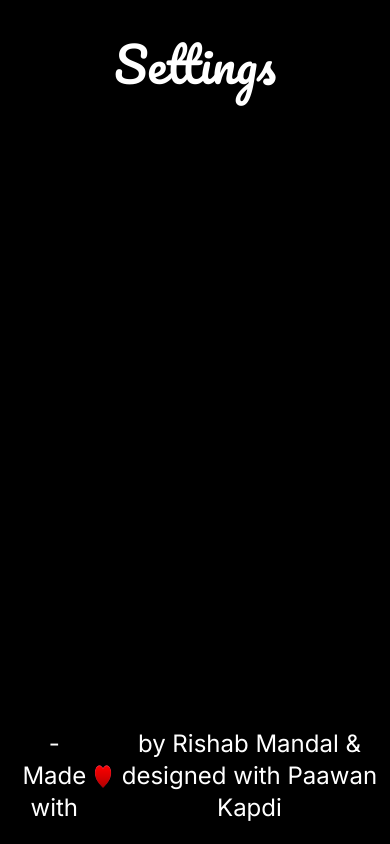
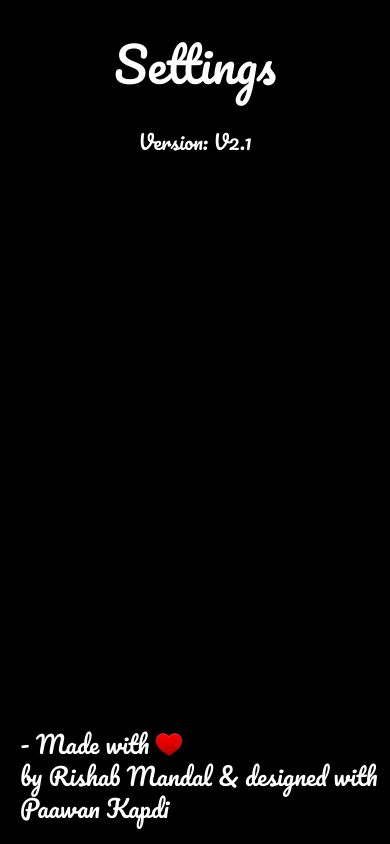
Before and after one commit to RishabMandal/Billa-Notebook--Next-JS, a Next.js app: page /components/Settings in a window 390 px wide. Built offline with nearby package versions, Linux system fonts and the light colour scheme.

Commit message:
Phone view size changes

```diff
--- a/app/components/LandingPage/page.tsx
+++ b/app/components/LandingPage/page.tsx
@@ -229,7 +229,6 @@ const LandingPage = () => {
             onClick={() => {
               navigator.vibrate(150);
               navigator.clipboard.writeText(inputRef.current.value);
-              // alert("Clipboard has been updated");
               setOpen(true);
             }}
           >
@@ -265,7 +264,7 @@ const LandingPage = () => {
                       setFontsize("text-lg");
                     }}
                     stroke="currentColor"
-                    className="w-12 h-12 hover:scale-75 transition ease-in"
+                    className="w-9 h-9 hover:scale-75 transition ease-in"
                   >
                     <path
                       strokeLinecap="round"
@@ -286,7 +285,7 @@ const LandingPage = () => {
                       setFontsize("text-4xl");
                     }}
                     stroke="currentColor"
-                    className="w-12 h-12 hover:scale-125 ml-5 cursor-pointer transition ease-in"
+                    className="w-9 h-9 hover:scale-125 ml-5 cursor-pointer transition ease-in"
                   >
                     <path
                       strokeLinecap="round"
@@ -305,7 +304,7 @@ const LandingPage = () => {
                 <Link href="/components/FilesUpload">
                   {/* <Link href="/components/FilesUpload">View uploaded files</Link> */}
                   <TbFileSearch
-                    size={40}
+                    size={30}
                     style={{ marginLeft: "auto", marginRight: "auto" }}
                   />
                   {/* {expanded && (
@@ -319,7 +318,7 @@ const LandingPage = () => {
                 <Link href="/components/ImageUpload">
                   {/* <Link href="/components/ImageUpload">View uploaded images</Link> */}
                   <MdImageSearch
-                    size={40}
+                    size={30}
                     style={{ marginLeft: "auto", marginRight: "auto" }}
                   />
                 </Link>
@@ -333,7 +332,7 @@ const LandingPage = () => {
               >
                 {/* Upload this note */}
                 <BsUpload
-                  size={40}
+                  size={30}
                   style={{ marginLeft: "auto", marginRight: "auto" }}
                 />
               </div>
@@ -347,7 +346,7 @@ const LandingPage = () => {
                 }}
               >
                 <MdOutlineContentCopy
-                  size={40}
+                  size={30}
                   style={{ marginLeft: "auto", marginRight: "auto" }}
                 />
               </div>
@@ -356,7 +355,7 @@ const LandingPage = () => {
           <Alert open={open} setOpen={setOpen} title="Copied to Clipboard!" />
           <div className="mt-5 flex flex-row items-center">
             <div onClick={() => setOpenNavbar(!openNavbar)}>
-              <CgMoreO size={40} />
+              <CgMoreO size={30} />
             </div>
             {openNavbar && (
               <motion.div
@@ -377,7 +376,7 @@ const LandingPage = () => {
                     viewBox="0 0 24 24"
                     strokeWidth={1.5}
                     stroke="currentColor"
-                    className="w-12 h-12 cursor-pointer hover:rotate-90 duration-200"
+                    className="w-9 h-9 cursor-pointer hover:rotate-90 duration-200"
                   >
                     <path
                       strokeLinecap="round"
--- a/app/components/Settings/page.tsx
+++ b/app/components/Settings/page.tsx
@@ -25,13 +25,20 @@ const Settings = () => {
         Settings
       </motion.div>
       <motion.div
+        initial={{ opacity: 0 }}
+        animate={{ opacity: 1 }}
+        transition={{ duration: 0.5, delay: 0.3 }}
+        className={`text-xl mb-10 font-semibold font-serif ${pacifico.className}`}
+      >
+        <div>Version: V2.1</div>
+      </motion.div>
+      <motion.div
         initial={{ opacity: 0, y: 50 }}
         animate={{ opacity: 1, y: 0 }}
         transition={{ duration: 0.5, delay: 0.4 }}
-        className="text-white flex flex-row items-center bg-transparent text-2xl w-fit h-fit fixed bottom-5 left-5 md:bottom-12 md:left-48"
+        className={`text-white hidden md:flex flex-row items-center bg-transparent text-2xl w-fit h-fit fixed md:bottom-12 md:left-48 ${pacifico.className}`}
       >
         - Made with
-        {/* <motion.img */}
         <motion.div
           initial={{ opacity: 0 }}
           animate={{ opacity: 1 }}
@@ -41,6 +48,26 @@ const Settings = () => {
         </motion.div>
         by Rishab Mandal & designed with Paawan Kapdi
       </motion.div>
+      <motion.div
+        initial={{ opacity: 0, y: 50 }}
+        animate={{ opacity: 1, y: 0 }}
+        transition={{ duration: 0.5, delay: 0.4 }}
+        className={`text-white md:hidden items-center bg-transparent text-2xl w-fit h-fit fixed bottom-5 left-5 ${pacifico.className}`}
+      >
+        <div className="flex flex-row">
+          - Made with
+          <motion.div
+            initial={{ opacity: 0 }}
+            animate={{ opacity: 1 }}
+            transition={{ duration: 0.5, delay: 0.6 }}
+          >
+            <Image src={heart} className="w-fit h-8 ml-1" alt="" />
+          </motion.div>
+        </div>
+        <div className="text-left">
+          by Rishab Mandal & designed with Paawan Kapdi
+        </div>
+      </motion.div>
     </motion.div>
   );
 };
```
